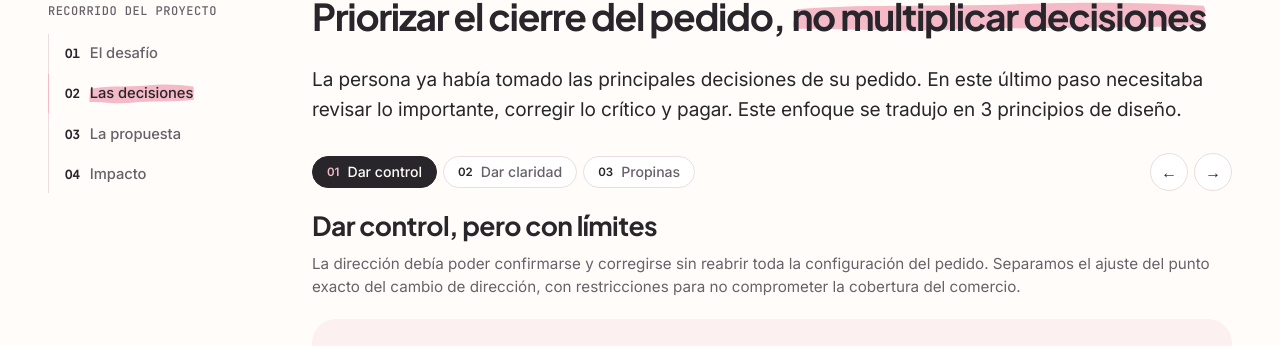
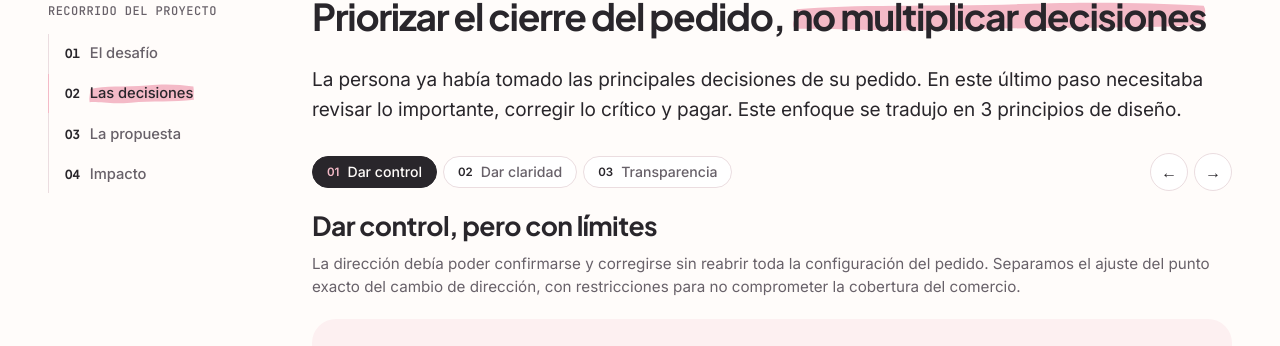
Before and after one commit to ximebissieres/Ximebissieres.github.io, a Jekyll site: the page built from proyectos/monchis.html, in a window 1280 px wide and 900 px high, scrolled down 2081 px. Shown: the part 97-443 px from the top of the window. Built offline with Jekyll 4.4.1, drawn with Linux system fonts in a browser that asks for light colours.

Commit message:
Monchis: la tab Propinas pasa a Transparencia con nuevo título
Co-Authored-By: Claude Opus 5.5 <noreply@anthropic.com>
Claude-Session: https://claude.ai/code/session_01DJ4kQgEHjb3PtnpPBBuZ5X

```diff
--- a/proyectos/monchis.html
+++ b/proyectos/monchis.html
@@ -93,7 +93,7 @@ summary: 'En Monchis, los pedidos podían ser con envío a domicilio, retiro en
           <div class="cc-tabs" role="tablist" aria-label="Criterios">
             <button type="button" role="tab" id="cc-t1" aria-controls="cc-s1" aria-selected="true"><span>01</span>Dar control</button>
             <button type="button" role="tab" id="cc-t2" aria-controls="cc-s2" aria-selected="false" tabindex="-1"><span>02</span>Dar claridad</button>
-            <button type="button" role="tab" id="cc-t3" aria-controls="cc-s3" aria-selected="false" tabindex="-1"><span>03</span>Propinas</button>
+            <button type="button" role="tab" id="cc-t3" aria-controls="cc-s3" aria-selected="false" tabindex="-1"><span>03</span>Transparencia</button>
           </div>
           <div class="cc-arrows">
             <button type="button" class="cc-prev" aria-label="Criterio anterior">←</button>
@@ -124,7 +124,7 @@ summary: 'En Monchis, los pedidos podían ser con envío a domicilio, retiro en
         </article>
         <article class="crit crit--stack crit--tips" id="cc-s3" role="tabpanel" aria-labelledby="cc-t3" aria-roledescription="diapositiva">
           <div class="crit-text">
-            <h3>Propinas: sugerir <em>sin quitar el control</em></h3>
+            <h3>Sugerir propinas con transparencia</h3>
             <p>Los testeos del discovery de Service Design y los requerimientos del negocio dieron forma al componente. Usé esos hallazgos para iterar junto a Producto y Service Design.</p>
           </div>
           <div class="co-stage">
```
